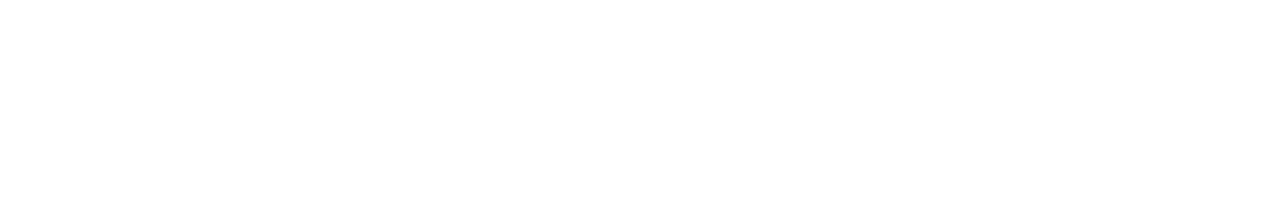
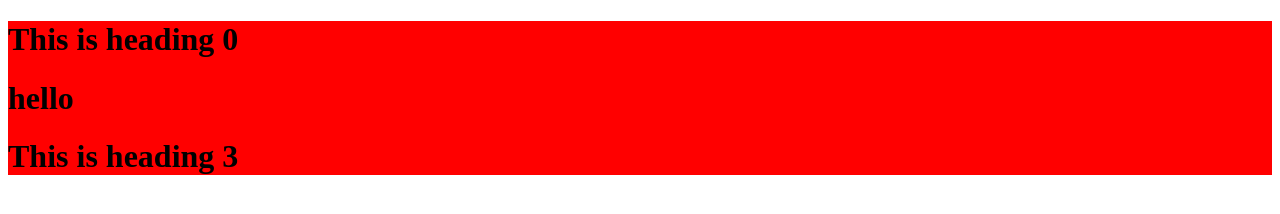
Before and after one commit to Bulbulahmed10/js-practice-with-anisul-islam-sir, a plain HTML site: page index.html in a window 1280 px wide. Drawn offline with Linux system fonts and the light colour scheme.

Commit message:
initaial commit

```diff
--- a/index.html
+++ b/index.html
@@ -1,14 +1,17 @@
 <!DOCTYPE html>
 <html lang="en">
   <head>
-  <meta charset="UTF-8">
-  <meta http-equiv="X-UA-Compatible" content="IE=edge">
-  <meta name="viewport" content="width=device-width, initial-scale=1.0">
+    <meta charset="UTF-8" />
+    <meta http-equiv="X-UA-Compatible" content="IE=edge" />
+    <meta name="viewport" content="width=device-width, initial-scale=1.0" />
     <title>Document</title>
   </head>
   <body>
 
-  <!-- <h1>js practice</h1> -->
+    <div class="my-dev" style="background-color: red">
+      <h1>hello</h1>
+      <h1>bye</h1>
+    </div>
 
     <script src="main.js"></script>
   </body>
--- a/main.js
+++ b/main.js
@@ -321,7 +321,7 @@
 // shift(), unshift(), splice(pos,noe,ele1,ele2...)
 //short(), reverse()
 
-var names = ['Anis', 'Rabeya', 'Kolpona']
+// var names = ["Anis", "Rabeya", "Kolpona"];
 
 // shift opposite of pop
 // names.shift()
@@ -348,15 +348,158 @@ var names = ['Anis', 'Rabeya', 'Kolpona']
 //  console.log(newArray);
 //  console.log(names);
 
-
 // var sortedName = names.sort()
 // var reverseName = names.reverse()
 // console.log(reverseName);
 // console.log(sortedName);
 
-var numbers = [20, 43, 3, 64, 64, 34]
-numbers.sort(function(a, b) {
-  return a - b
-})
+// var numbers = [20, 43, 3, 64, 64, 34]
+// numbers.sort(function(a, b) {
+//   return a - b
+// })
 
-console.log(numbers);
+// console.log(numbers);
+
+// Create a function called highestScore that will receive a 1d array called scores and return the highest score
+
+// var scores = [45, 34, 54, 64, 75, 34, 86];
+
+// function highestScore(scores) {
+//   var max = scores[0];
+//   for (var i = 1; i < scores.length; i++) {
+//     if (max < scores[i]) {
+//       max = scores[i];
+//     }
+//   }
+//   return max;
+// }
+
+// var maxScore = highestScore(scores);
+// console.log(maxScore);
+
+// var playersInfo = [
+//   ["Ashraful", 95],
+//   ["Mizan", 45],
+//   ["Rakib", 62],
+//   ["Neloy", 109],
+// ];
+
+// function highestRunScorer(playersInfo) {
+//   var highestScorer = playersInfo[0][0];
+//   var highestScore = playersInfo[0][1];
+
+//   for (i = 1; i < playersInfo.length; i++) {
+//     if (highestScore < playersInfo[i][1]) {
+//       highestScore = playersInfo[i][1];
+//       highestScorer = playersInfo[i][0];
+//     }
+//   }
+//  return highestScorer;
+// }
+
+// var name = highestRunScorer(playersInfo);
+// console.log(name);
+
+// How to create an object
+// How to print the value of an object
+// Adding a constructor
+
+// function Student(name, age, cgpa, lang) {
+//   this.name = name;
+//   this.age = age;
+//   this.cgpa = cgpa;
+//   this.lang = lang;
+
+//   this.display = function() {
+//     console.log(this.name);
+//     console.log(this.age);
+//     console.log(this.cgpa);
+//     console.log(this.lang);
+//   }
+// }
+
+// var student1 = new Student("Rakib", 21, 3.65, ["Bengali", "Hindi", "English"]);
+// var student2 = new Student("sakib", 24, 3.45, ["Bengali", "Urdu", "English"]);
+// var student3 = new Student("mohim", 23, 3.56, ["Bengali","English"]);
+// var student4 = new Student("Redoy", 24, 3.78, ["Bengali", "Portuguese", "English"]);
+
+// student1.display()
+
+// Guessing Game
+
+// var numOfWon = 0;
+// var numOfLost = 0;
+
+// for (i = 1; i < 5; i++) {
+//   var guessNumber = parseInt(prompt("Enter a number from 1 to 5 : "));
+
+//   var randomNumber = Math.floor(Math.random() * 5) + 1;
+
+//   if (guessNumber == randomNumber) {
+//     console.log("You have Won");
+//     numOfWon++
+//   } else if (guessNumber > 5) {
+//     console.log('Please provide a valid number');
+//   } else {
+//     console.log("You Lost. Random number was :" + randomNumber);
+//     numOfLost++
+//   }
+// }
+
+// document.write('Number of won = ' + numOfWon + '<br>');
+// document.write('Number of lost = ' + numOfLost + '<br>');
+
+//------------ DOM -------------//
+
+//getElementById
+// var myHeading = document.getElementById('heading1');var myHeading2 = document.getElementById('heading2')
+// myHeading.innerHTML = 'hello'
+// myHeading2.innerHTML = 'good bye good bye'
+// var myPara = document.getElementById('para')
+
+// myPara.innerHTML = 'hey bro'
+
+// getElementById()
+// getElementsByTagName()
+// getElementsBYClassName()
+// querySelector()
+
+// document.querySelector('#pid').innerHTML = 'this is change'
+
+// document.querySelector('.heading1').innerHTML = 'heading changed'
+
+// document.querySelector('li a').innerHTML = 'new text'
+// document.querySelector('.my-div a').innerHTML = 'new link'
+// var myVar = document.querySelector("#img1");
+// function myMassage() {
+//   myVar.src = "img/4K Wallpapers By Sheri Sk (6).jpg";
+// }
+
+// function myMassage2() {
+//   myVar.src = "img/4K Wallpapers By Sheri Sk (7).jpg";
+// }
+
+
+
+var heading3 = document.createElement('h1')
+var text = document.createTextNode('This is heading 3')
+
+heading3.appendChild(text)
+
+var newDiv = document.getElementsByClassName('my-dev')[0];
+
+newDiv.appendChild(heading3)
+
+
+var heading2 = document.getElementsByTagName('h1')[1]
+
+newDiv.removeChild(heading2)
+
+
+
+var heading0 = document.createElement('h1')
+var text0 = document.createTextNode('This is heading 0')
+
+heading0.appendChild(text0)
+var heading1 = document.getElementsByTagName('h1')[0]
+newDiv.insertBefore(heading0, heading1)
```
Also changed, not shown: 2 other files. Lines whose indentation alone changed are shown as unchanged.
